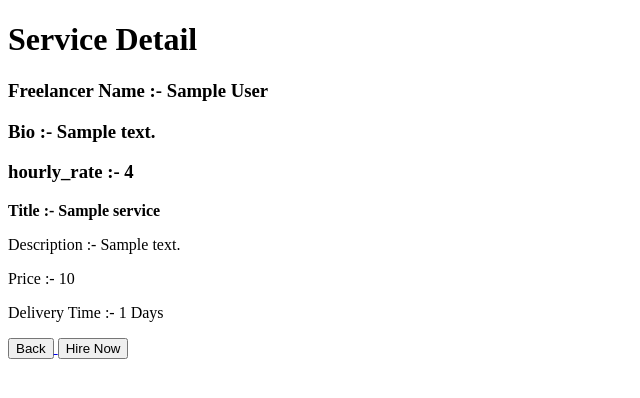
After one commit to krish14325/Skillhub-Freelancing-web-application, a Flask app: page /client/services/1 in a window 1280 px wide. The commit adds this page. Shown: the top 398 px of the page, without its empty margins (0-640 px from the left). Run offline with Flask 3, Linux system fonts and the light colour scheme; a user stored in the database is signed in; tables that the repository leaves empty hold one stand-in row (values such as "Sample post").

Commit message:
Updated Code

```diff
--- /dev/null
+++ b/app/templates/service_detail.html
@@ -0,0 +1,26 @@
+<!DOCTYPE html>
+<html lang="en">
+<head>
+    <meta charset="UTF-8">
+    <meta name="viewport" content="width=device-width, initial-scale=1.0">
+    <title>Document</title>
+</head>
+<body>
+    <header><h1>Service Detail<h1></header>
+    <main>
+        <p><h3>Freelancer Name :- {{service.freelancer.full_name}}</h3></p>
+        <p><h3>Bio :- {{service.freelancer.bio}}</h3></p>
+        <p><h3>hourly_rate :- {{service.freelancer.hourly_rate}}</h3></p>
+        <p><strong>Title :- {{service.title}}</strong></p>
+        <p>Description :- {{service.description}}</p>
+        <p>Price :- {{service.price}}</p>
+        <p>Delivery Time :- {{service.delivery_time}} Days </p>
+        <a href="/client/dashboard">
+            <button>Back</button>
+        </a>
+        <a href="#">
+            <button>Hire Now</button>
+        </a>
+    </main>
+</body>
+</html>
--- a/client/routes.py
+++ b/client/routes.py
@@ -7,21 +7,30 @@ from .forms import ProfileForm
 @client.route("/dashboard")
 @login_required
 def dashboard():
-    flash("login Successsfully!","success")
-    return render_template("client_dashboard.html")
+    services = Service.query.filter_by(status="active").all()
+    return render_template("client_dashboard.html", services=services)
 
 @client.route("/profile" , methods=["GET","POST"])
 @login_required
 def profile():
     form = ProfileForm()
-    client_id = Client_profile.query.filter_by(user_id=current_user.id).first()
+    profile = Client_profile.query.filter_by(user_id=current_user.id).first()
     if form.validate_on_submit():
-        client_id.company_name = form.company_name.data
-        client_id.company_logo = form.company_logo.data
-        client_id.website = form.website.data
-        client_id.description = form.description.data
-
+        profile.company_name = form.company_name.data
+        profile.company_logo = form.company_logo.data
+        profile.website = form.website.data
+        profile.description = form.description.data
         db.session.commit()
         flash("Profile Created Successfully" , "success")
         return redirect(url_for("Client.dashboard"))
+    form.company_name.data = profile.company_name
+    form.company_logo.data = profile.company_logo
+    form.website.data = profile.website
+    form.description.data = profile.description
     return render_template("client_profile.html" , form=form)
+
+@client.route("/services/<int:service_id>")
+@login_required
+def services(service_id):
+    service = Service.query.get_or_404(service_id)
+    return render_template("service_detail.html" , service=service)
```
Also changed, not shown: app/templates/client_dashboard.html (+17 -2 lines).
